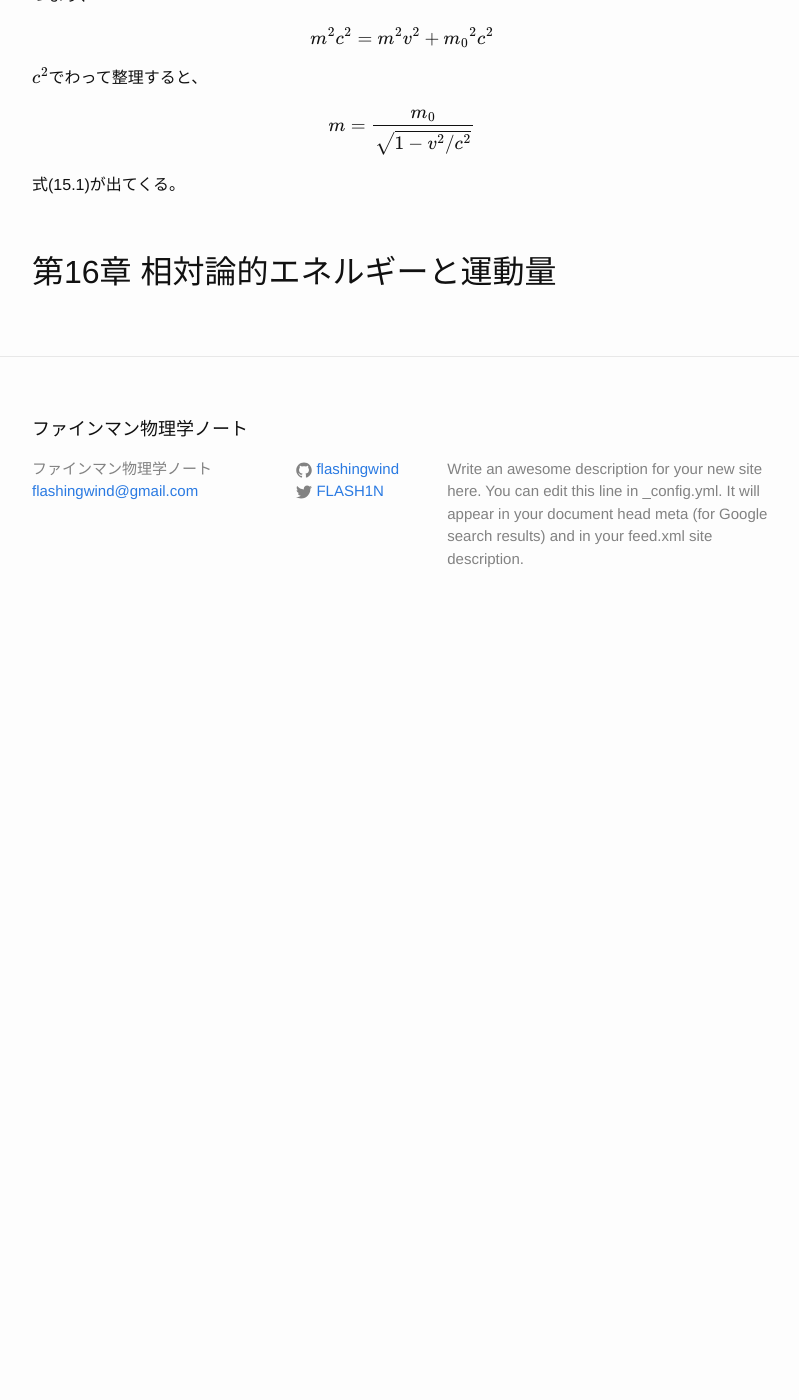
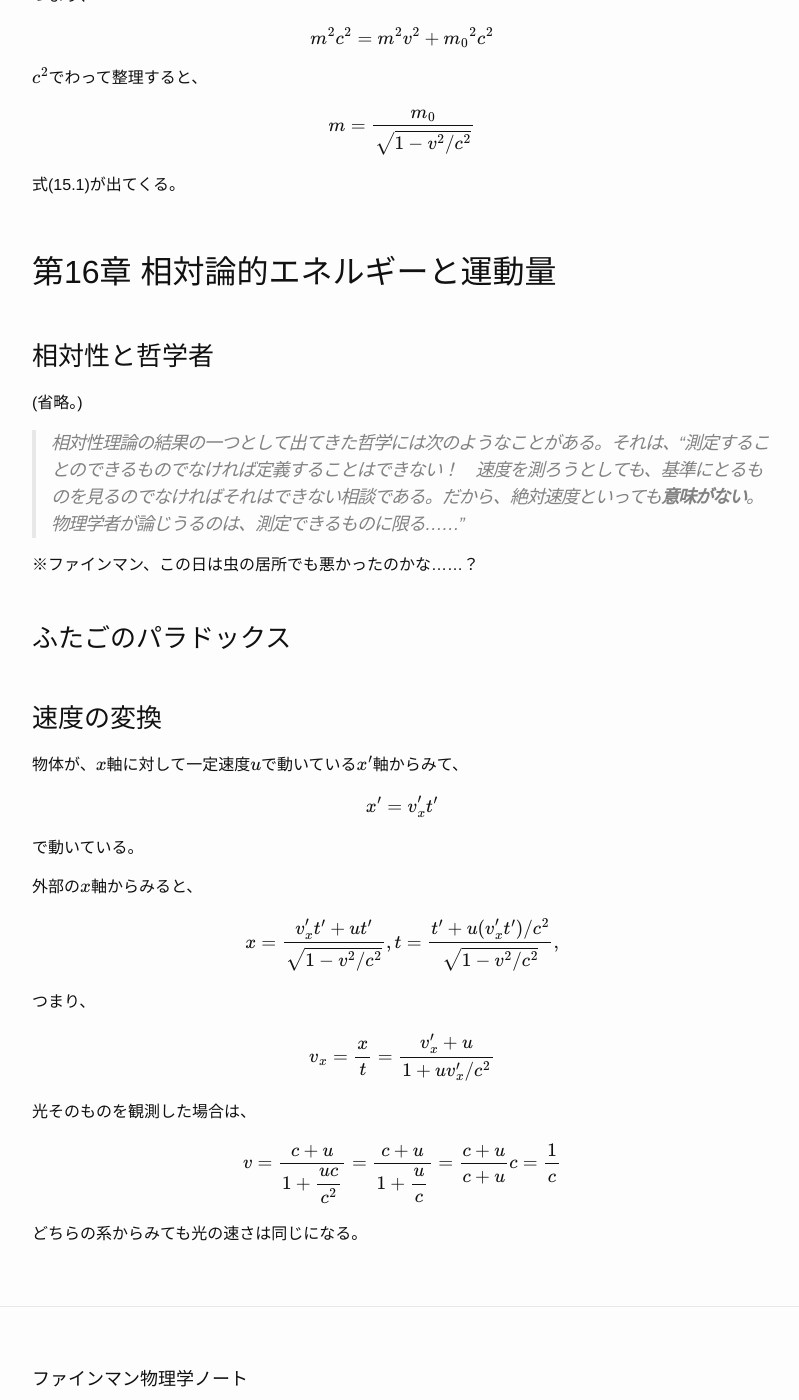
Before and after one commit to flashingwind/feynmanlectures, a Jekyll site: the page built from _posts/2016-05-10-feynman1-10-to-16.markdown, in a window 1280 px wide and 1400 px high, scrolled down 20283 px. Shown: the whole window, without its empty margins (238-1037 px from the left). Built offline with Jekyll 4.4.1, drawn with Linux system fonts in a browser that asks for light colours; formulas are drawn with MathJax 3; before the commit the page ends 20913 px from its top, so only the background shows below that.

Commit message:
第16章 相対論的エネルギーと運動量 16-3 まで

```diff
--- a/_posts/2016-05-10-feynman1-10-to-16.markdown
+++ b/_posts/2016-05-10-feynman1-10-to-16.markdown
@@ -917,4 +917,51 @@ $$
 
 ## 第16章 相対論的エネルギーと運動量
 
+### 相対性と哲学者
+(省略。)
+
+> 相対性理論の結果の一つとして出てきた哲学には次のようなことがある。それは、“測定することのできるものでなければ定義することはできない！　速度を測ろうとしても、基準にとるものを見るのでなければそれはできない相談である。だから、絶対速度といっても**意味がない**。物理学者が論じうるのは、測定できるものに限る……”
+
+※ファインマン、この日は虫の居所でも悪かったのかな……？
+
+### ふたごのパラドックス
+
+### 速度の変換
+
+物体が、$x$軸に対して一定速度$u$で動いている$x'$軸からみて、
+
+$$
+x'=v_x't'
+$$
+
+で動いている。
+
+外部の$x$軸からみると、
+
+$$
+x=\frac{v_x't'+ut'}{\sqrt{1-v^2/c^2}},\\
+t=\frac{t'+u(v_x't')/c^2}{\sqrt{1-v^2/c^2}},\\
+$$
+
+つまり、
+
+$$
+v_x=\frac{x}{t}=\frac{v_x'+u}{1+uv_x'/c^2}
+$$
+
+光そのものを観測した場合は、
+
+$$
+v=\frac{c+u}{\displaystyle 1+\frac{uc}{c^2}}\\
+=\frac{c+u}{\displaystyle 1+\frac{u}{c}}\\
+=\frac{c+u}{c+u}c=\frac{1}{c}\\
+$$
+
+どちらの系からみても光の速さは同じになる。
+
+<!--$$
+=c\frac{c^2}{u+c}\\
+=c\frac{u+c}{u+c}=c
+$$-->
+
 <!--## 第17章 時空の世界-->
```
